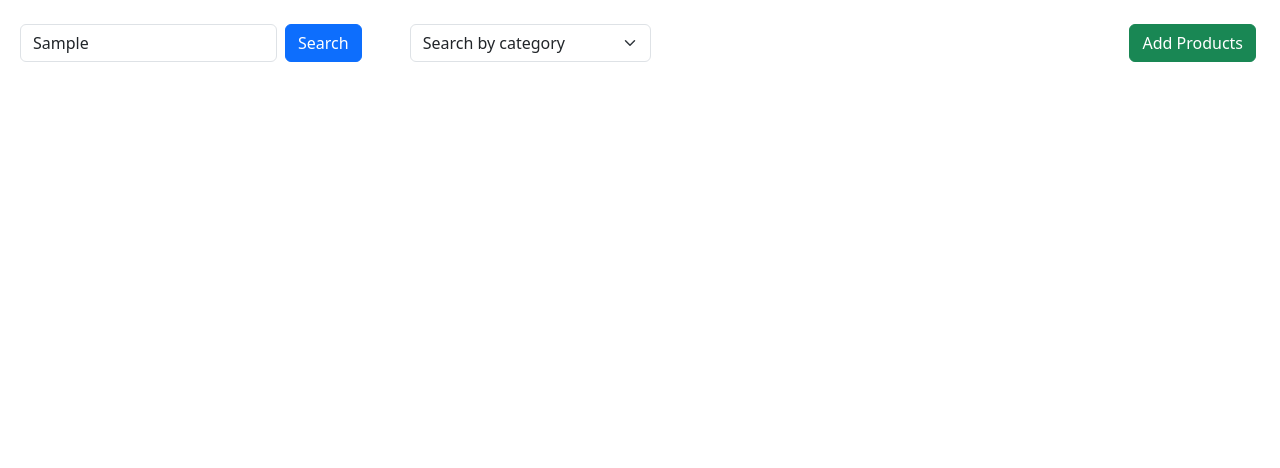
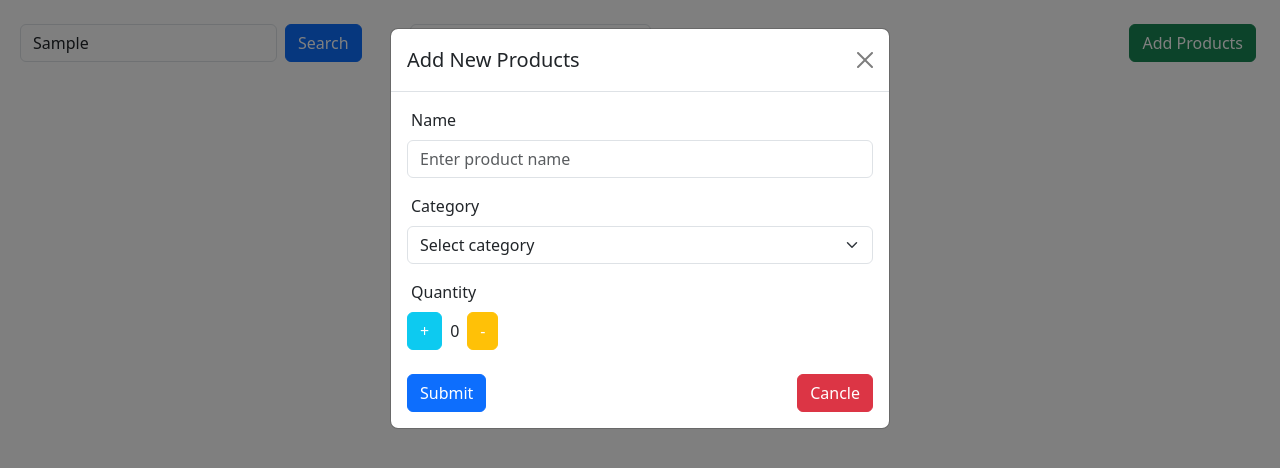
Before and after one commit to AnjanaTharanga24/ravana-product-management-dashboard-1, a React (Create React App) app in the folder frontend/: page / in a window 1280 px wide. Both pictures are taken after typing "Sample" into the empty fields and a click on the button "Add Products". Shown: the top 468 px of the page. Built offline with nearby package versions, Linux system fonts and the light colour scheme.

Commit message:
create product form in the modal

```diff
--- a/frontend/src/components/Header.jsx
+++ b/frontend/src/components/Header.jsx
@@ -1,7 +1,12 @@
-import React from 'react';
+import React, { useState } from "react";
 import "../css/dasboard.css";
+import ProductForm from "./ProductForm";
 
 function Header() {
+  const [showModal, setShowModal] = useState(false);
+
+  const handleClose = () => setShowModal(false);
+  const handleShow = () => setShowModal(true);
   return (
     <div className="d-flex mt-4 flex-wrap justify-content-between align-items-center">
       <div className="search d-flex align-items-center">
@@ -19,8 +24,38 @@ function Header() {
       </div>
 
       <div className="add-btn mt-3 mt-md-0 me-4">
-        <button className="btn btn-success">Add Products</button>
+        <button className="btn btn-success" onClick={handleShow}>
+          Add Products
+        </button>
       </div>
+
+      <div
+        className={`modal fade ${showModal ? "show" : ""}`}
+        style={{ display: showModal ? "block" : "none" }}
+        tabIndex="-1"
+        role="dialog"
+      >
+        <div className="modal-dialog">
+          <div className="modal-content">
+            <div className="modal-header">
+              <h5 className="modal-title">Add New Products</h5>
+              <button
+                type="button"
+                className="btn-close"
+                onClick={handleClose}
+                aria-label="Close"
+              ></button>
+            </div>
+            <div className="modal-body">
+              <ProductForm onClose={handleClose} />
+            </div>
+          </div>
+        </div>
+      </div>
+
+      {showModal && (
+        <div className="modal-backdrop fade show" onClick={handleClose}></div>
+      )}
     </div>
   );
 }
--- a/frontend/src/components/ProductForm.jsx
+++ b/frontend/src/components/ProductForm.jsx
@@ -1,9 +1,50 @@
-import React from 'react'
+import React from "react";
 
-function ProductForm() {
+function ProductForm({onClose}) {
   return (
-    <div>ProductForm</div>
-  )
+    <div>
+      <form>
+        <div className="form-group">
+          <label className="ms-1">Name</label>
+          <input
+            type="text"
+            className="form-control mt-2 mb-3"
+            placeholder="Enter product name"
+          />
+        </div>
+
+        <div className="form-group">
+          <label className="ms-1">Category</label>
+          <select className="form-select mt-2 mb-3">
+            <option selected>Select category</option>
+            <option>Laptop</option>
+            <option>Mobile Phone</option>
+            <option>Tablet</option>
+          </select>
+        </div>
+
+        <div className="form-group">
+          <label className="ms-1">Quantity</label>
+
+          <div className="d-flex align-items-center mt-2 mb-4">
+            <button className="btn btn-info text-white">+</button>
+            <span className="mx-2">0</span>
+            <button className="btn btn-warning text-white ">-</button>
+          </div>
+        </div>
+
+        <div className="d-flex d-flex justify-content-between">
+          <button type="submit" className="btn btn-primary">
+            Submit
+          </button>
+
+          <button type="submit" className="btn btn-danger" onClick={onClose}>
+            Cancle
+          </button>
+        </div>
+      </form>
+    </div>
+  );
 }
 
-export default ProductForm
+export default ProductForm;
```
Also changed, not shown: frontend/src/pages/Dashboard.jsx (+6 -1 lines).
